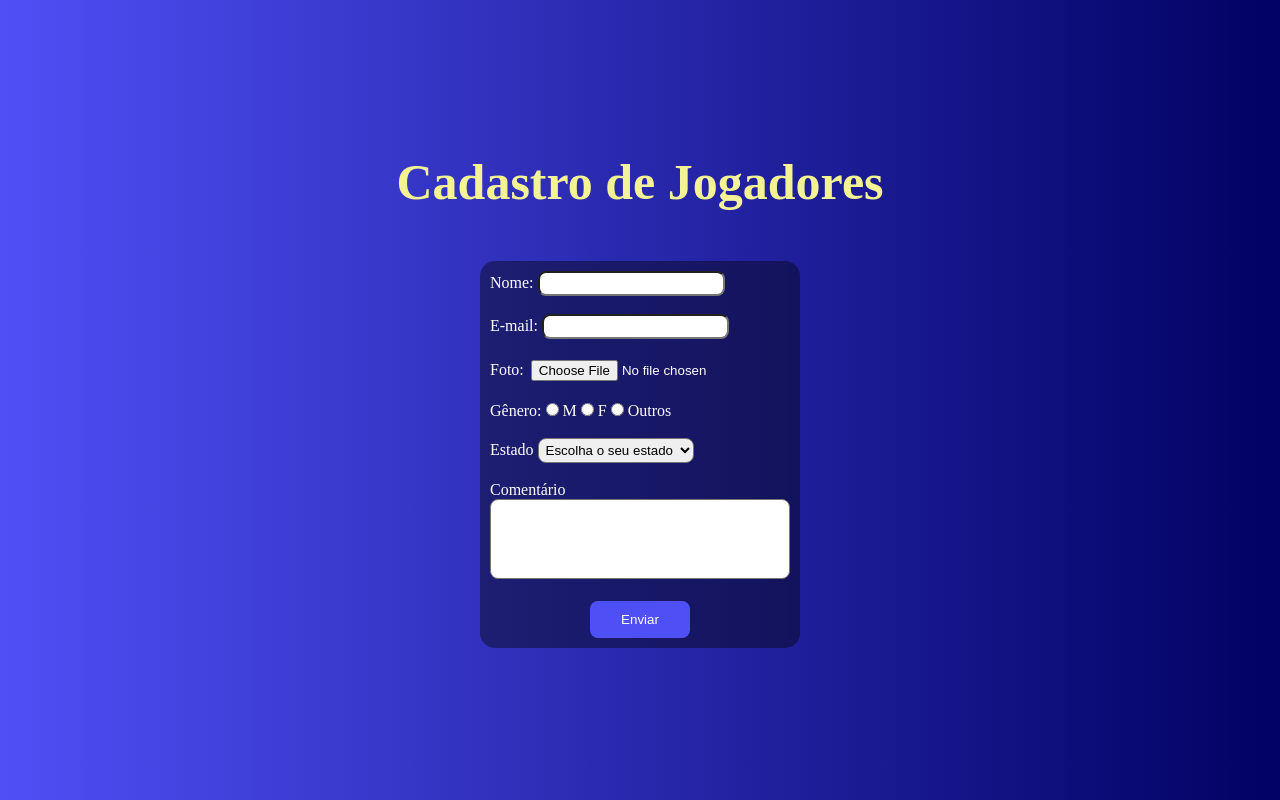
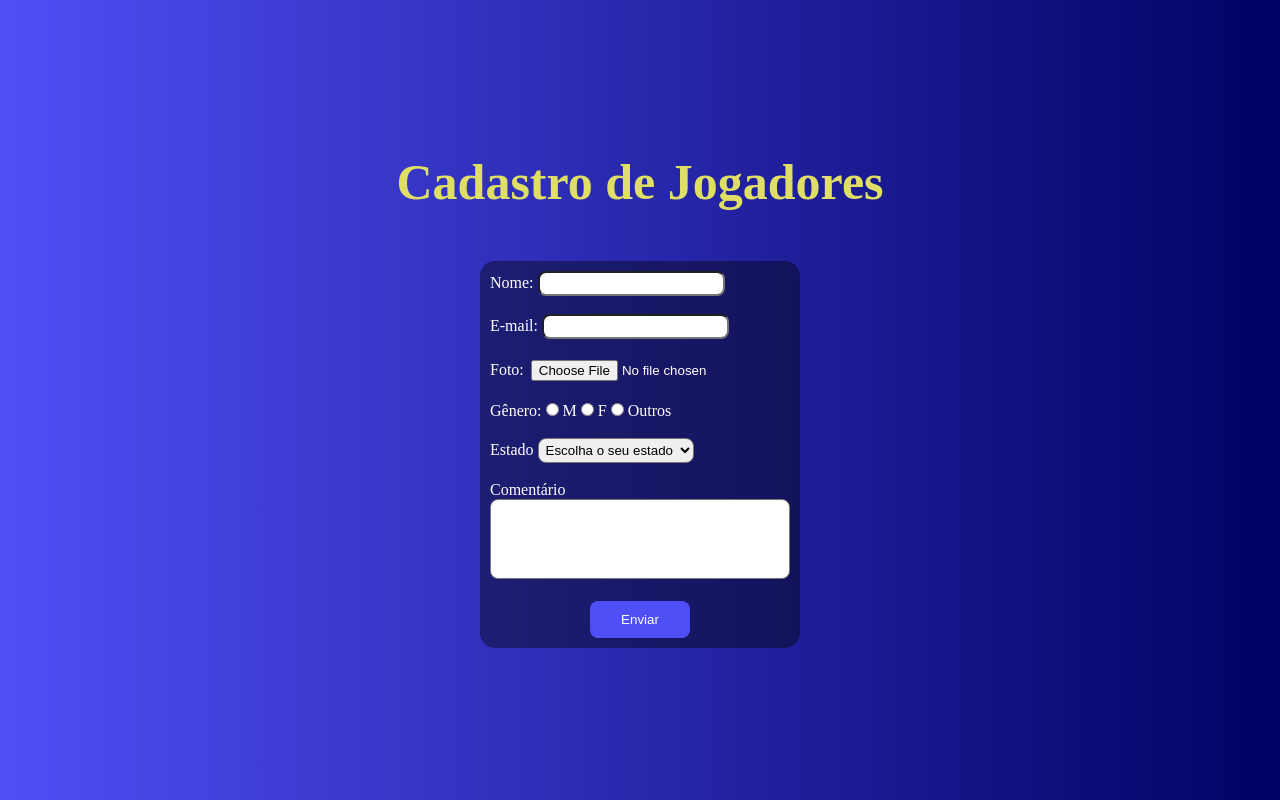
Before and after one commit to lorenabengaly/lorenabengaly.github.io, a plain HTML site: page index.html in a window 1280 px wide. Drawn offline with Linux system fonts and the light colour scheme; a web font is replaced by a local one.

Commit message:
alteração de titulo 3

```diff
--- a/style.css
+++ b/style.css
@@ -17,7 +17,7 @@
 h1 {
     font-family: love;
     font-size: 50px;
-    color: rgb(243, 243, 147);
+    color: rgb(223, 223, 101);
 }
 
 body{
```
